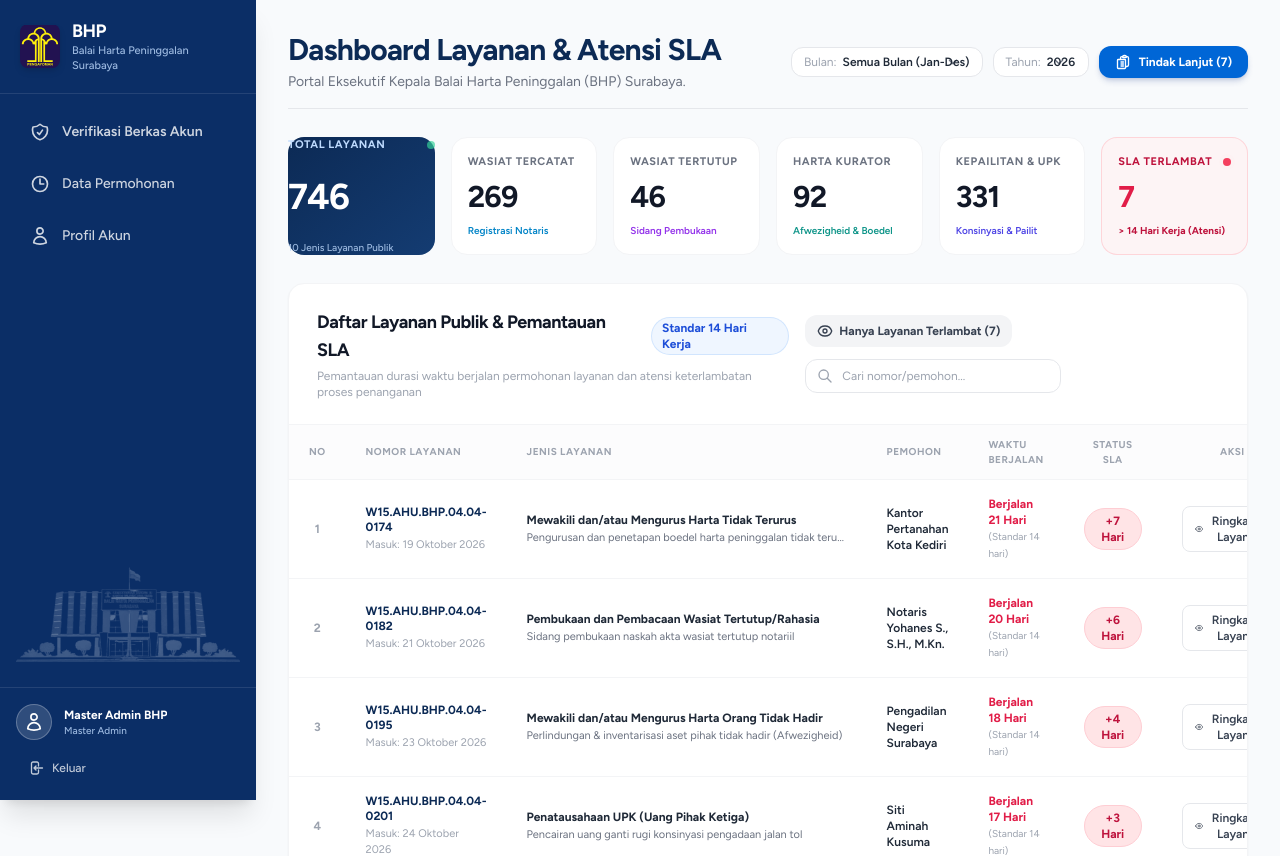
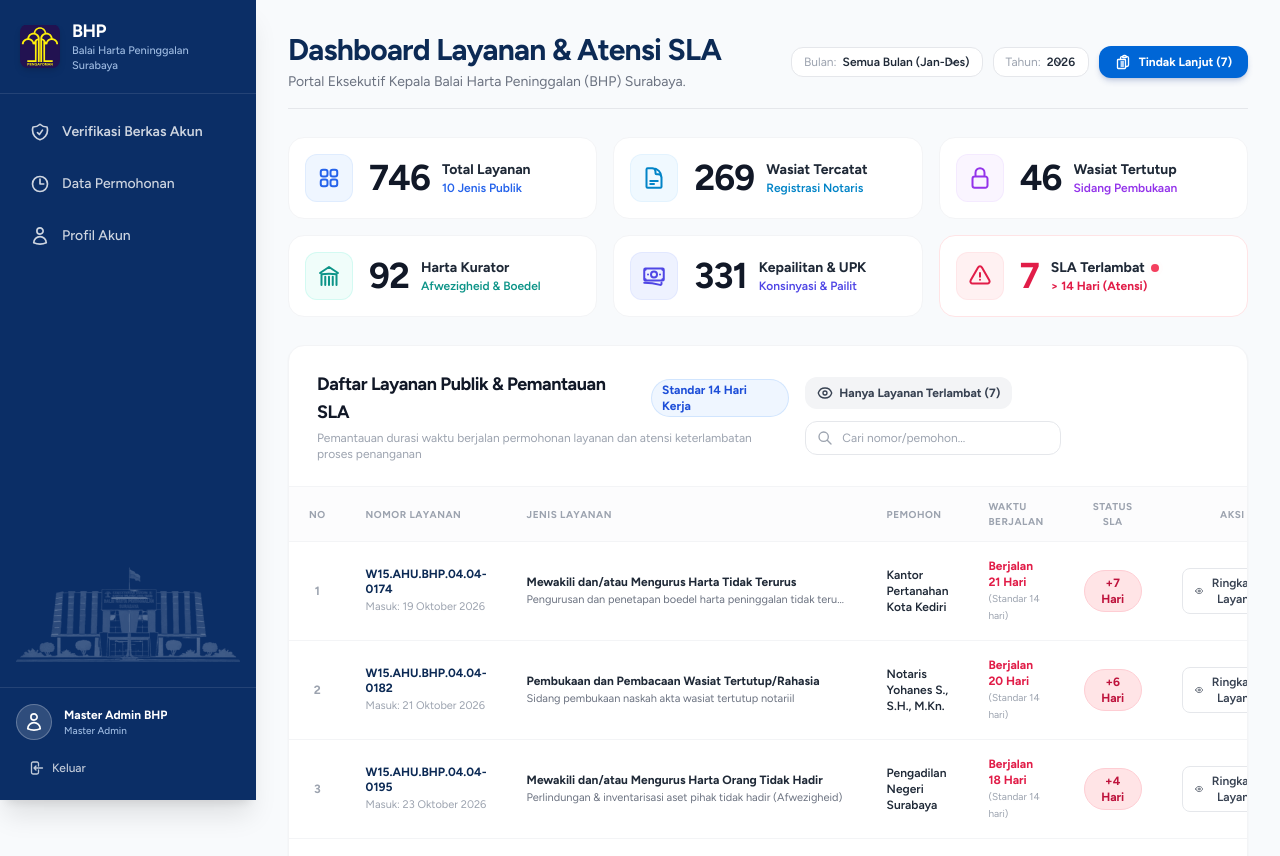
Before and after one commit to BHP-Surabaya/BHP-pandu, a Laravel app: page /kepala/dashboard in a window 1280 px wide. Shown: the top 856 px of the page. Run offline with Laravel 12, Linux system fonts and the light colour scheme; a user stored in the database is signed in; data comes from the database, SQL or seed files in the repository; data that the repository does not hold is empty; style sheets or scripts are compiled from the project's sources; some libraries are stand-ins or nearby versions.

Commit message:
style: seragamkan kartu statistik Kepala BHP sesuai tata letak kartu KASI

```diff
--- a/resources/views/kepala/dashboard.blade.php
+++ b/resources/views/kepala/dashboard.blade.php
@@ -94,107 +94,146 @@
         @endif
 
         <!-- ======================================================== -->
-        <!-- KARTU STATISTIK REKAPITULASI LAYANAN (GRID RAPI) -->
+        <!-- KARTU RINGKASAN REKAPITULASI LAYANAN & SLA (MODEL SEJAJAR PERSIS KASI) -->
         <!-- ======================================================== -->
-        <div class="grid grid-cols-2 md:grid-cols-3 lg:grid-cols-6 gap-3.5 sm:gap-4">
+        <div class="grid grid-cols-1 sm:grid-cols-2 lg:grid-cols-3 gap-3.5 sm:gap-4">
             <!-- Card 1: Total Layanan -->
-            <div class="bg-gradient-to-br from-[#0c2a55] to-[#143c72] rounded-2xl p-4.5 text-white shadow-xs flex flex-col justify-between col-span-2 sm:col-span-1 lg:col-span-1">
-                <div class="flex items-center justify-between">
-                    <span class="text-[11px] font-bold text-blue-200 uppercase tracking-wider">
+            <div class="bg-white rounded-2xl border border-gray-100 p-4 sm:p-4.5 shadow-xs hover:shadow-md hover:border-blue-200 hover:-translate-y-0.5 transition-all duration-200 group flex items-center gap-3.5 sm:gap-4">
+                <div class="w-11 h-11 sm:w-12 sm:h-12 rounded-xl bg-blue-50 text-blue-600 border border-blue-100/80 flex items-center justify-center shrink-0 group-hover:scale-105 transition-transform">
+                    <svg class="w-5 h-5 sm:w-6 sm:h-6" fill="none" stroke="currentColor" stroke-width="2" viewBox="0 0 24 24">
+                        <path stroke-linecap="round" stroke-linejoin="round" d="M3.75 6A2.25 2.25 0 016 3.75h2.25A2.25 2.25 0 0110.5 6v2.25a2.25 2.25 0 01-2.25 2.25H6a2.25 2.25 0 01-2.25-2.25V6zM3.75 15.75A2.25 2.25 0 016 13.5h2.25a2.25 2.25 0 012.25 2.25V18a2.25 2.25 0 01-2.25 2.25H6A2.25 2.25 0 013.75 18v-2.25zM13.5 6a2.25 2.25 0 012.25-2.25H18A2.25 2.25 0 0120.25 6v2.25A2.25 2.25 0 0118 10.5h-2.25a2.25 2.25 0 01-2.25-2.25V6zM13.5 15.75a2.25 2.25 0 012.25-2.25H18a2.25 2.25 0 012.25 2.25V18A2.25 2.25 0 0118 20.25h-2.25A2.25 2.25 0 0113.5 18v-2.25z" />
+                    </svg>
+                </div>
+                <div class="flex items-center gap-2.5 sm:gap-3 min-w-0">
+                    <span class="text-3xl sm:text-4xl font-black text-gray-900 leading-none shrink-0 tracking-tight">
+                        {{ $stats['total_layanan'] }}
+                    </span>
+                    <div class="min-w-0 flex flex-col justify-center">
+                        <span class="text-xs sm:text-sm font-bold text-gray-800 leading-snug truncate">
                             Total Layanan
                         </span>
-                    <span class="w-2 h-2 rounded-full bg-emerald-400 animate-pulse"></span>
-                </div>
-                <div class="my-2">
-                    <span class="text-3xl sm:text-4xl font-black text-white tracking-tight">
-                        {{ $stats['total_layanan'] }}
+                        <span class="text-[11px] sm:text-xs font-semibold text-blue-600 leading-snug truncate">
+                            10 Jenis Publik
                         </span>
                     </div>
-                <span class="text-[10px] text-blue-200/80 font-medium">
-                    10 Jenis Layanan Publik
-                </span>
+                </div>
             </div>
 
-            <!-- Card 2: Pendaftaran Wasiat -->
-            <div class="bg-white rounded-2xl border border-gray-100 p-4 shadow-xs hover:shadow-md hover:border-sky-200 transition group flex flex-col justify-between">
-                <span class="text-[11px] font-bold text-gray-500 uppercase tracking-wider">
+            <!-- Card 2: Pendaftaran Wasiat Tercatat -->
+            <div class="bg-white rounded-2xl border border-gray-100 p-4 sm:p-4.5 shadow-xs hover:shadow-md hover:border-sky-200 hover:-translate-y-0.5 transition-all duration-200 group flex items-center gap-3.5 sm:gap-4">
+                <div class="w-11 h-11 sm:w-12 sm:h-12 rounded-xl bg-sky-50 text-sky-600 border border-sky-100/80 flex items-center justify-center shrink-0 group-hover:scale-105 transition-transform">
+                    <svg class="w-5 h-5 sm:w-6 sm:h-6" fill="none" stroke="currentColor" stroke-width="2" viewBox="0 0 24 24">
+                        <path stroke-linecap="round" stroke-linejoin="round" d="M19.5 14.25v-2.625a3.375 3.375 0 00-3.375-3.375h-1.5A1.125 1.125 0 0113.5 7.125v-1.5a3.375 3.375 0 00-3.375-3.375H8.25m0 12.75h7.5m-7.5 3H12M10.5 2.25H5.625c-.621 0-1.125.504-1.125 1.125v17.25c0 .621.504 1.125 1.125 1.125h12.75c.621 0 1.125-.504 1.125-1.125V11.25a9 9 0 00-9-9z" />
+                    </svg>
+                </div>
+                <div class="flex items-center gap-2.5 sm:gap-3 min-w-0">
+                    <span class="text-3xl sm:text-4xl font-black text-gray-900 leading-none shrink-0 tracking-tight">
+                        {{ $stats['pendaftaran_wasiat'] }}
+                    </span>
+                    <div class="min-w-0 flex flex-col justify-center">
+                        <span class="text-xs sm:text-sm font-bold text-gray-800 leading-snug truncate">
                             Wasiat Tercatat
                         </span>
-                <div class="my-2 flex items-baseline gap-2">
-                    <span class="text-3xl font-black text-gray-900 tracking-tight">
-                        {{ $stats['pendaftaran_wasiat'] }}
-                    </span>
-                </div>
-                <span class="text-[10px] text-sky-600 font-semibold truncate">
+                        <span class="text-[11px] sm:text-xs font-semibold text-sky-600 leading-snug truncate">
                             Registrasi Notaris
                         </span>
                     </div>
+                </div>
+            </div>
 
-            <!-- Card 3: Pembukaan Wasiat -->
-            <div class="bg-white rounded-2xl border border-gray-100 p-4 shadow-xs hover:shadow-md hover:border-purple-200 transition group flex flex-col justify-between">
-                <span class="text-[11px] font-bold text-gray-500 uppercase tracking-wider">
+            <!-- Card 3: Pembukaan Wasiat Tertutup -->
+            <div class="bg-white rounded-2xl border border-gray-100 p-4 sm:p-4.5 shadow-xs hover:shadow-md hover:border-purple-200 hover:-translate-y-0.5 transition-all duration-200 group flex items-center gap-3.5 sm:gap-4">
+                <div class="w-11 h-11 sm:w-12 sm:h-12 rounded-xl bg-purple-50 text-purple-600 border border-purple-100/80 flex items-center justify-center shrink-0 group-hover:scale-105 transition-transform">
+                    <svg class="w-5 h-5 sm:w-6 sm:h-6" fill="none" stroke="currentColor" stroke-width="2" viewBox="0 0 24 24">
+                        <path stroke-linecap="round" stroke-linejoin="round" d="M16.5 10.5V6.75a4.5 4.5 0 10-9 0v3.75m-.75 11.25h10.5a2.25 2.25 0 002.25-2.25v-6.75a2.25 2.25 0 00-2.25-2.25H6.75a2.25 2.25 0 00-2.25 2.25v6.75a2.25 2.25 0 002.25 2.25z" />
+                    </svg>
+                </div>
+                <div class="flex items-center gap-2.5 sm:gap-3 min-w-0">
+                    <span class="text-3xl sm:text-4xl font-black text-gray-900 leading-none shrink-0 tracking-tight">
+                        {{ $stats['pembukaan_wasiat'] }}
+                    </span>
+                    <div class="min-w-0 flex flex-col justify-center">
+                        <span class="text-xs sm:text-sm font-bold text-gray-800 leading-snug truncate">
                             Wasiat Tertutup
                         </span>
-                <div class="my-2 flex items-baseline gap-2">
-                    <span class="text-3xl font-black text-gray-900 tracking-tight">
-                        {{ $stats['pembukaan_wasiat'] }}
-                    </span>
-                </div>
-                <span class="text-[10px] text-purple-600 font-semibold truncate">
+                        <span class="text-[11px] sm:text-xs font-semibold text-purple-600 leading-snug truncate">
                             Sidang Pembukaan
                         </span>
                     </div>
+                </div>
+            </div>
 
-            <!-- Card 4: Harta Orang Tidak Hadir & Tidak Terurus -->
-            <div class="bg-white rounded-2xl border border-gray-100 p-4 shadow-xs hover:shadow-md hover:border-teal-200 transition group flex flex-col justify-between">
-                <span class="text-[11px] font-bold text-gray-500 uppercase tracking-wider">
+            <!-- Card 4: Harta Kurator -->
+            <div class="bg-white rounded-2xl border border-gray-100 p-4 sm:p-4.5 shadow-xs hover:shadow-md hover:border-teal-200 hover:-translate-y-0.5 transition-all duration-200 group flex items-center gap-3.5 sm:gap-4">
+                <div class="w-11 h-11 sm:w-12 sm:h-12 rounded-xl bg-teal-50 text-teal-600 border border-teal-100/80 flex items-center justify-center shrink-0 group-hover:scale-105 transition-transform">
+                    <svg class="w-5 h-5 sm:w-6 sm:h-6" fill="none" stroke="currentColor" stroke-width="2" viewBox="0 0 24 24">
+                        <path stroke-linecap="round" stroke-linejoin="round" d="M12 21v-8.25M15.75 21v-8.25M8.25 21v-8.25M3 9l9-6 9 6m-1.5 12V10.333A48.42 48.42 0 0012 9.75c-2.551 0-5.056.2-7.5.583V21" />
+                    </svg>
+                </div>
+                <div class="flex items-center gap-2.5 sm:gap-3 min-w-0">
+                    <span class="text-3xl sm:text-4xl font-black text-gray-900 leading-none shrink-0 tracking-tight">
+                        {{ $stats['harta_tidak_hadir'] + $stats['harta_tidak_terurus'] }}
+                    </span>
+                    <div class="min-w-0 flex flex-col justify-center">
+                        <span class="text-xs sm:text-sm font-bold text-gray-800 leading-snug truncate">
                             Harta Kurator
                         </span>
-                <div class="my-2 flex items-baseline gap-2">
-                    <span class="text-3xl font-black text-gray-900 tracking-tight">
-                        {{ $stats['harta_tidak_hadir'] + $stats['harta_tidak_terurus'] }}
-                    </span>
-                </div>
-                <span class="text-[10px] text-teal-600 font-semibold truncate">
+                        <span class="text-[11px] sm:text-xs font-semibold text-teal-600 leading-snug truncate">
                             Afwezigheid &amp; Boedel
                         </span>
                     </div>
+                </div>
+            </div>
 
             <!-- Card 5: Kepailitan & UPK -->
-            <div class="bg-white rounded-2xl border border-gray-100 p-4 shadow-xs hover:shadow-md hover:border-indigo-200 transition group flex flex-col justify-between">
-                <span class="text-[11px] font-bold text-gray-500 uppercase tracking-wider">
+            <div class="bg-white rounded-2xl border border-gray-100 p-4 sm:p-4.5 shadow-xs hover:shadow-md hover:border-indigo-200 hover:-translate-y-0.5 transition-all duration-200 group flex items-center gap-3.5 sm:gap-4">
+                <div class="w-11 h-11 sm:w-12 sm:h-12 rounded-xl bg-indigo-50 text-indigo-600 border border-indigo-100/80 flex items-center justify-center shrink-0 group-hover:scale-105 transition-transform">
+                    <svg class="w-5 h-5 sm:w-6 sm:h-6" fill="none" stroke="currentColor" stroke-width="2" viewBox="0 0 24 24">
+                        <path stroke-linecap="round" stroke-linejoin="round" d="M2.25 18.75a60.07 60.07 0 0115.797 2.101c.727.198 1.453-.342 1.453-1.096V18.75M3.75 4.5v.75A.75.75 0 013 6h-.75m0 0v-.375c0-.621.504-1.125 1.125-1.125H20.25M2.25 6v9m18-10.5v.75c0 .414.336.75.75.75h.75m-1.5-1.5h.375c.621 0 1.125.504 1.125 1.125v9.75c0 .621-.504 1.125-1.125 1.125h-.375m1.5-1.5H21a.75.75 0 00-.75.75v.75m0 0H3.75m0 0h-.375a1.125 1.125 0 01-1.125-1.125V15m1.5 1.5v-.75A.75.75 0 003 15h-.75M15 10.5a3 3 0 11-6 0 3 3 0 016 0zm3 0h.008v.008H18V10.5zm-12 0h.008v.008H6V10.5z" />
+                    </svg>
+                </div>
+                <div class="flex items-center gap-2.5 sm:gap-3 min-w-0">
+                    <span class="text-3xl sm:text-4xl font-black text-gray-900 leading-none shrink-0 tracking-tight">
+                        {{ $stats['kepailitan'] + $stats['uang_pihak_ketiga'] }}
+                    </span>
+                    <div class="min-w-0 flex flex-col justify-center">
+                        <span class="text-xs sm:text-sm font-bold text-gray-800 leading-snug truncate">
                             Kepailitan &amp; UPK
                         </span>
-                <div class="my-2 flex items-baseline gap-2">
-                    <span class="text-3xl font-black text-gray-900 tracking-tight">
-                        {{ $stats['kepailitan'] + $stats['uang_pihak_ketiga'] }}
-                    </span>
-                </div>
-                <span class="text-[10px] text-indigo-600 font-semibold truncate">
+                        <span class="text-[11px] sm:text-xs font-semibold text-indigo-600 leading-snug truncate">
                             Konsinyasi &amp; Pailit
                         </span>
                     </div>
+                </div>
+            </div>
 
-            <!-- Card 6: Atensi SLA Terlambat (Warning Red) -->
+            <!-- Card 6: SLA Terlambat (Warning Red) -->
             <div @click="filterSla = (filterSla === 'terlambat' ? 'all' : 'terlambat')"
-                 class="bg-rose-50/70 border border-rose-200/80 rounded-2xl p-4 shadow-xs hover:shadow-md hover:border-rose-300 transition cursor-pointer group flex flex-col justify-between">
-                <div class="flex items-center justify-between">
-                    <span class="text-[11px] font-bold text-rose-700 uppercase tracking-wider">
+                 class="bg-white rounded-2xl border border-rose-100 p-4 sm:p-4.5 shadow-xs hover:shadow-md hover:border-rose-300 hover:-translate-y-0.5 transition-all duration-200 group cursor-pointer flex items-center gap-3.5 sm:gap-4">
+                <div class="w-11 h-11 sm:w-12 sm:h-12 rounded-xl bg-rose-50 text-rose-600 border border-rose-100/80 flex items-center justify-center shrink-0 group-hover:scale-105 transition-transform">
+                    <svg class="w-5 h-5 sm:w-6 sm:h-6" fill="none" stroke="currentColor" stroke-width="2" viewBox="0 0 24 24">
+                        <path stroke-linecap="round" stroke-linejoin="round" d="M12 9v3.75m-9.303 3.376c-.866 1.5.217 3.374 1.948 3.374h14.71c1.73 0 2.813-1.874 1.948-3.374L13.949 3.378c-.866-1.5-3.032-1.5-3.898 0L2.697 16.126zM12 15.75h.007v.008H12v-.008z" />
+                    </svg>
+                </div>
+                <div class="flex items-center gap-2.5 sm:gap-3 min-w-0">
+                    <span class="text-3xl sm:text-4xl font-black text-rose-600 leading-none shrink-0 tracking-tight">
+                        {{ $stats['layanan_terlambat'] }}
+                    </span>
+                    <div class="min-w-0 flex flex-col justify-center">
+                        <div class="flex items-center gap-1.5">
+                            <span class="text-xs sm:text-sm font-bold text-gray-800 leading-snug truncate">
                                 SLA Terlambat
                             </span>
-                    <span class="relative flex h-2 w-2">
+                            <span class="relative flex h-2 w-2 shrink-0">
                                 <span class="animate-ping absolute inline-flex h-full w-full rounded-full bg-rose-400 opacity-75"></span>
                                 <span class="relative inline-flex rounded-full h-2 w-2 bg-rose-500"></span>
                             </span>
                         </div>
-                <div class="my-2 flex items-baseline gap-2">
-                    <span class="text-3xl font-black text-rose-600 tracking-tight">
-                        {{ $stats['layanan_terlambat'] }}
+                        <span class="text-[11px] sm:text-xs font-bold text-rose-600 leading-snug truncate">
+                            &gt; 14 Hari (Atensi)
                         </span>
                     </div>
-                <span class="text-[10px] text-rose-700 font-bold truncate">
-                    &gt; 14 Hari Kerja (Atensi)
-                </span>
+                </div>
             </div>
         </div>
 
```
Lines whose indentation alone changed are shown as unchanged.
